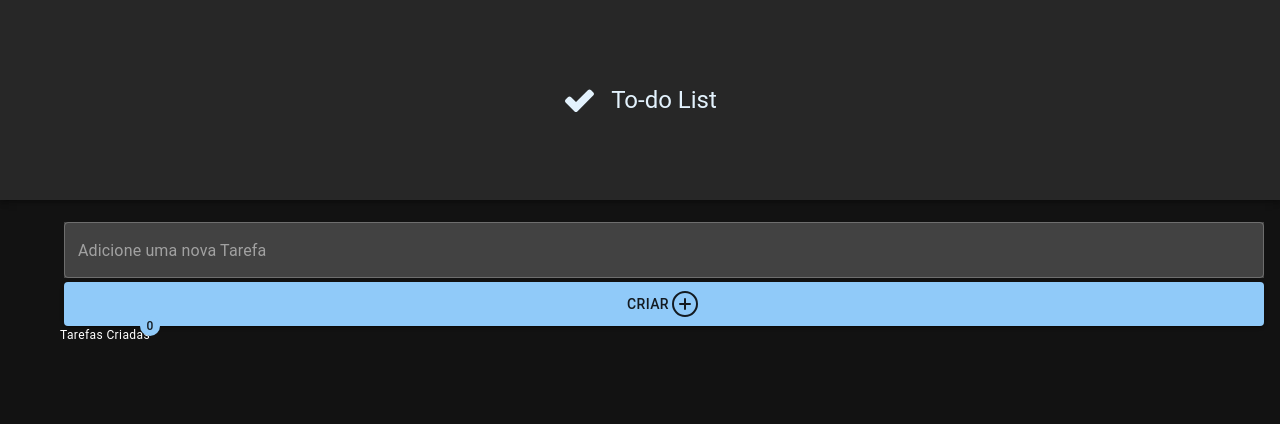
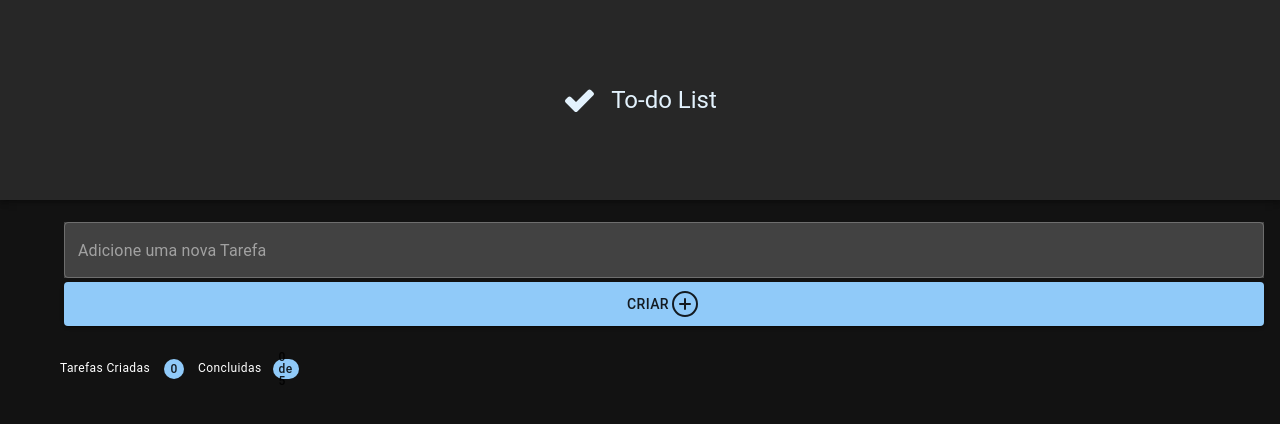
Before and after one commit to oFerrari/APP_To-do_List, a React (Vite) app: page / in a window 1280 px wide. Shown: the top 424 px of the page. Built offline with nearby package versions, Linux system fonts and the light colour scheme.

Commit message:
🚀 Estruturação de Layout com MUI

```diff
--- a/package.json
+++ b/package.json
@@ -10,9 +10,9 @@
     "preview": "vite preview"
   },
   "dependencies": {
-    "@emotion/react": "^11.10.8",
-    "@emotion/styled": "^11.10.8",
-    "@mui/material": "^5.12.3",
+    "@emotion/react": "^11.11.0",
+    "@emotion/styled": "^11.11.0",
+    "@mui/material": "^5.13.0",
     "@phosphor-icons/react": "^2.0.9",
     "react": "^18.2.0",
     "react-dom": "^18.2.0"
--- a/src/App.tsx
+++ b/src/App.tsx
@@ -1,4 +1,4 @@
-import { CssBaseline, ThemeProvider, createTheme } from '@mui/material';
+import { ThemeProvider, createTheme } from '@mui/material/styles';
 import { dark } from '@mui/material/styles/createPalette';
 import { Home } from './pages/Home';
 
@@ -11,12 +11,12 @@ const darkTheme = createTheme({
 
 function App() {
 
-  return (
+  return (<>
+
     <ThemeProvider theme={darkTheme}>
-      <CssBaseline />
       <Home />
     </ThemeProvider>
-
+    </>
   )
 }
 
--- a/src/pages/Home/index.tsx
+++ b/src/pages/Home/index.tsx
@@ -1,10 +1,12 @@
-import { AppBar, Badge, Button, Container, Grid, TextField, Toolbar, Typography, colors, useTheme } from "@mui/material";
+import { AppBar, Badge, Button, Container, Grid, TextField, Toolbar, Typography, colors, useTheme } from "@mui/material/index";
+import CssBaseline from '@mui/material/CssBaseline';
 import { CheckFat, PlusCircle } from "@phosphor-icons/react";
 
 export function Home() {
 
     return (
         <>
+        <CssBaseline />
             <AppBar position='static'>
                 <Toolbar sx={{
                     paddingTop: useTheme().spacing(2),
@@ -21,7 +23,9 @@ export function Home() {
                         alignItems: 'center',
                         gap: useTheme().spacing(2),
                         color: useTheme().palette.primary.light
-                    }}> <CheckFat size={32} weight="fill" /> To-do List</Typography>
+                    }}> <CheckFat size={32} weight="fill" />
+                        <span>To-do List</span>
+                    </Typography>
                 </Toolbar>
             </AppBar>
             <main>
@@ -42,18 +46,36 @@ export function Home() {
                         <Grid item xl={2} sm={12}>
                             <Button variant="contained" fullWidth sx={{
                                 height: '100%'
-                            }}><span>Criar</span><PlusCircle size={32} /></Button>
+                            }}><span>Criar</span><PlusCircle size={32} />
+                            </Button>
                         </Grid>
 
-                        <Grid container spacing={useTheme().spacing(1)} >
-                            <Grid item>
+                        <Grid container spacing={useTheme().spacing(1)} sx={{
+                            marginTop: '25px'
+                        }}>
+                            <Grid item sx={{
+                                display:'flex',
+                                justifyContent:'space-between',
+                                gap: useTheme().spacing(3),
+                            }}>
                                 <Typography variant="caption" sx={{
                                     display: 'flex',
                                     alignItems: 'center',
                                     gap: useTheme().spacing(3)
                                 }}>
-                                    <Badge color="primary" badgeContent={0} showZero> <span>Tarefas Criadas</span> </Badge>
+                                    <span>Tarefas Criadas</span>
+                                    <Badge color="primary" badgeContent={0} showZero></Badge>
+
                                 </Typography>
+                                <Typography variant="caption" sx={{
+                                    display: 'flex',
+                                    alignItems: 'center',
+                                    gap: useTheme().spacing(3),
+                                }}>
+                                    <span>Concluidas</span>
+                                    <Badge color="primary" badgeContent={`${0} de ${5}` } showZero></Badge>
+                                </Typography>
+
                             </Grid>
                         </Grid>
                     </Grid>
```
Also changed, not shown: 1 other file (tests, documents, lock files or other folders).
